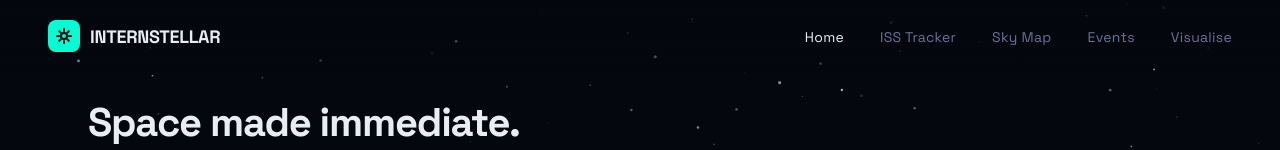
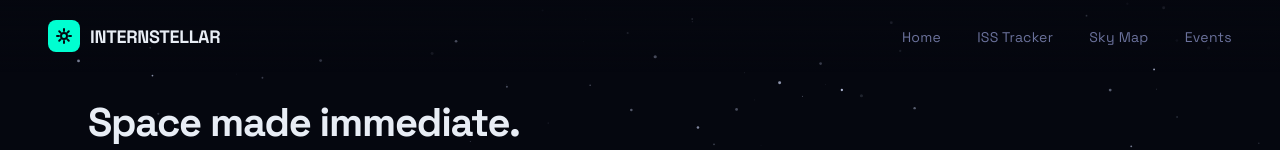
Before and after one commit to Nafis266/internstellar, a React (Vite) app: page / in a window 1280 px wide. Shown: the top 150 px of the page. Built offline with nearby package versions, Linux system fonts and the light colour scheme.

Commit message:
made actual working link

```diff
--- a/src/pages/home.jsx
+++ b/src/pages/home.jsx
@@ -1,4 +1,5 @@
 import { useState, useEffect, useRef } from "react";
+import { Link } from "react-router-dom";
 const styles = `
     @import url('https://fonts.googleapis.com/css2?family=Space+Grotesk:wght@300;400;500;600;700&family=JetBrains+Mono:wght@400;500&display=swap');
 
@@ -88,11 +89,10 @@ const styles = `
   }
 `;
 const NAV_LINKS = [
-  { label: "Home", active: true },
-  { label: "ISS Tracker" },
-  { label: "Sky Map" },
-  { label: "Events" },
-  { label: "Visualise" },
+  { label: "Home", path: "/" },
+  { label: "ISS Tracker", path: "/issTracker" },
+  { label: "Sky Map", path: "/skymap" },
+  { label: "Events", path: "/events" },
 ];
 const FEATURES = [
   {
@@ -253,11 +253,13 @@ export default function Home() {
           INTERNSTELLAR
         </div>
         <ul className="st-nav-links">
-          {NAV_LINKS.map((l) => (
-            <li key={l.label}>
-              <a className={l.active ? "active" : ""}>{l.label}</a>
-            </li>
-          ))}
+            {NAV_LINKS.map((l) => (
+                <li key={l.label}>
+                    <Link to={l.path}>
+                    {l.label}
+                    </Link>
+                </li>
+            ))}
         </ul>
       </nav>
 
```
